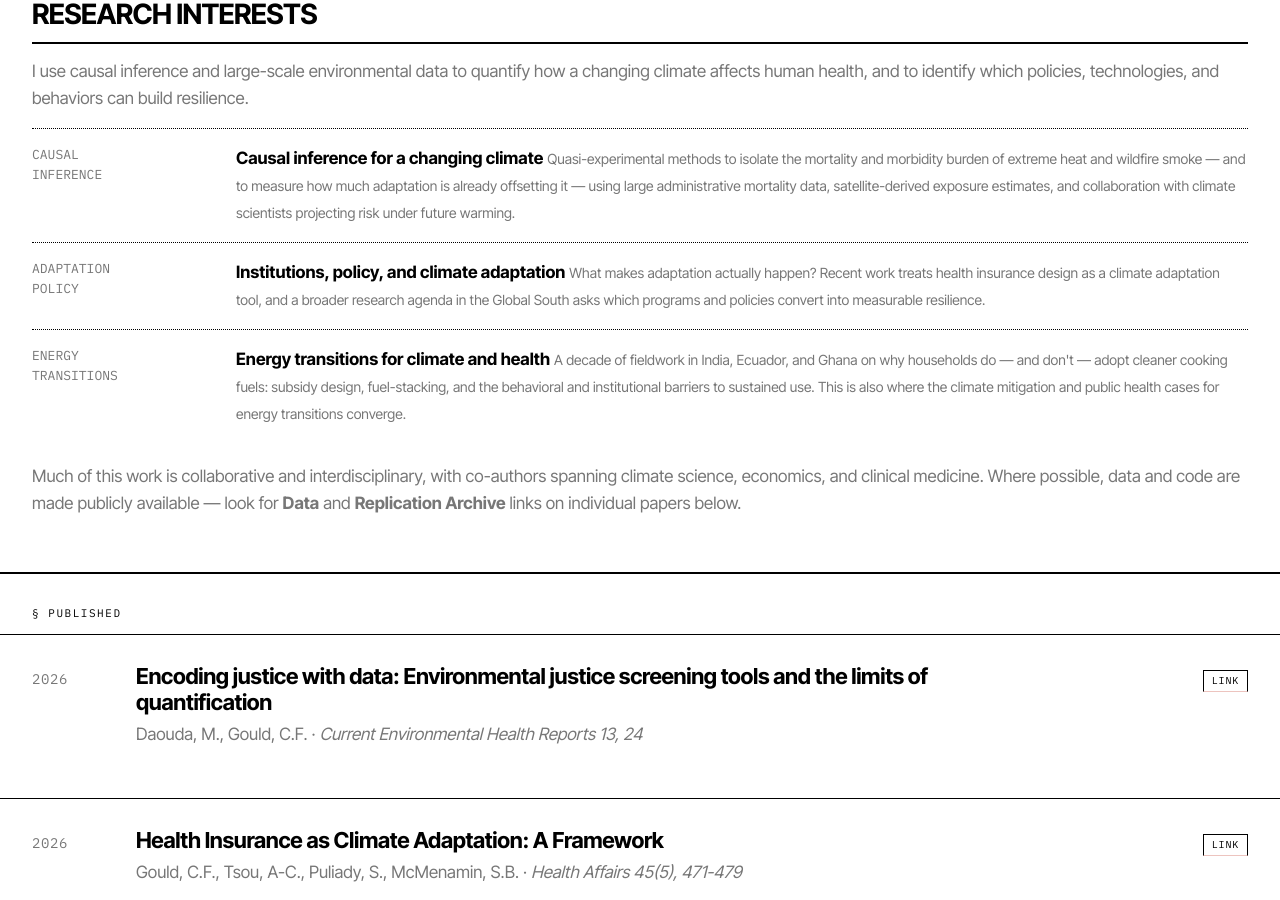
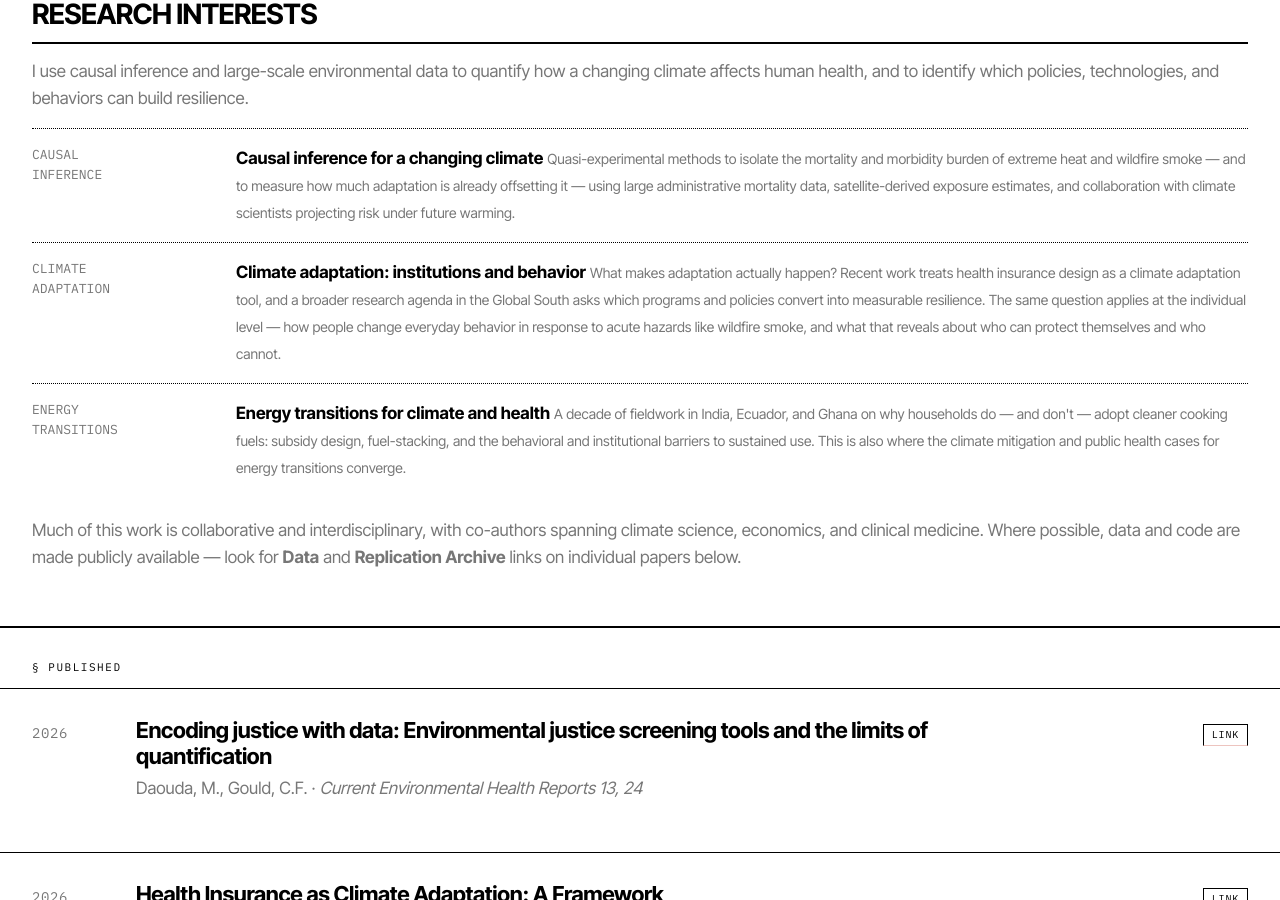
Before and after one commit to gouldc/gouldc.github.io, a Jekyll site: the page built from _pages/research.md, in a window 1280 px wide and 900 px high, scrolled down 571 px. Built offline with Jekyll 4.4.1, drawn with Linux system fonts in a browser that asks for light colours.

Commit message:
Fold behavioral adaptation into Climate Adaptation theme
Rename bucket to Climate Adaptation and merge in the individual-level
behavioral response angle (e.g. wildfire smoke avoidance) alongside
institutional/policy adaptation - fits together better than under
energy transitions.

Co-Authored-By: Claude Opus 4.6 <noreply@anthropic.com>

```diff
--- a/_pages/research.md
+++ b/_pages/research.md
@@ -21,10 +21,10 @@ lede: "Peer-reviewed publications and working papers on environmental health, cl
 </div>
 
 <div class="br-cv-row">
-<span class="br-cv-year">ADAPTATION<br>POLICY</span>
+<span class="br-cv-year">CLIMATE<br>ADAPTATION</span>
 <div>
-<span class="br-cv-title">Institutions, policy, and climate adaptation</span>
-<span class="br-cv-detail">What makes adaptation actually happen? Recent work treats health insurance design as a climate adaptation tool, and a broader research agenda in the Global South asks which programs and policies convert into measurable resilience.</span>
+<span class="br-cv-title">Climate adaptation: institutions and behavior</span>
+<span class="br-cv-detail">What makes adaptation actually happen? Recent work treats health insurance design as a climate adaptation tool, and a broader research agenda in the Global South asks which programs and policies convert into measurable resilience. The same question applies at the individual level &mdash; how people change everyday behavior in response to acute hazards like wildfire smoke, and what that reveals about who can protect themselves and who cannot.</span>
 </div>
 </div>
 
```
